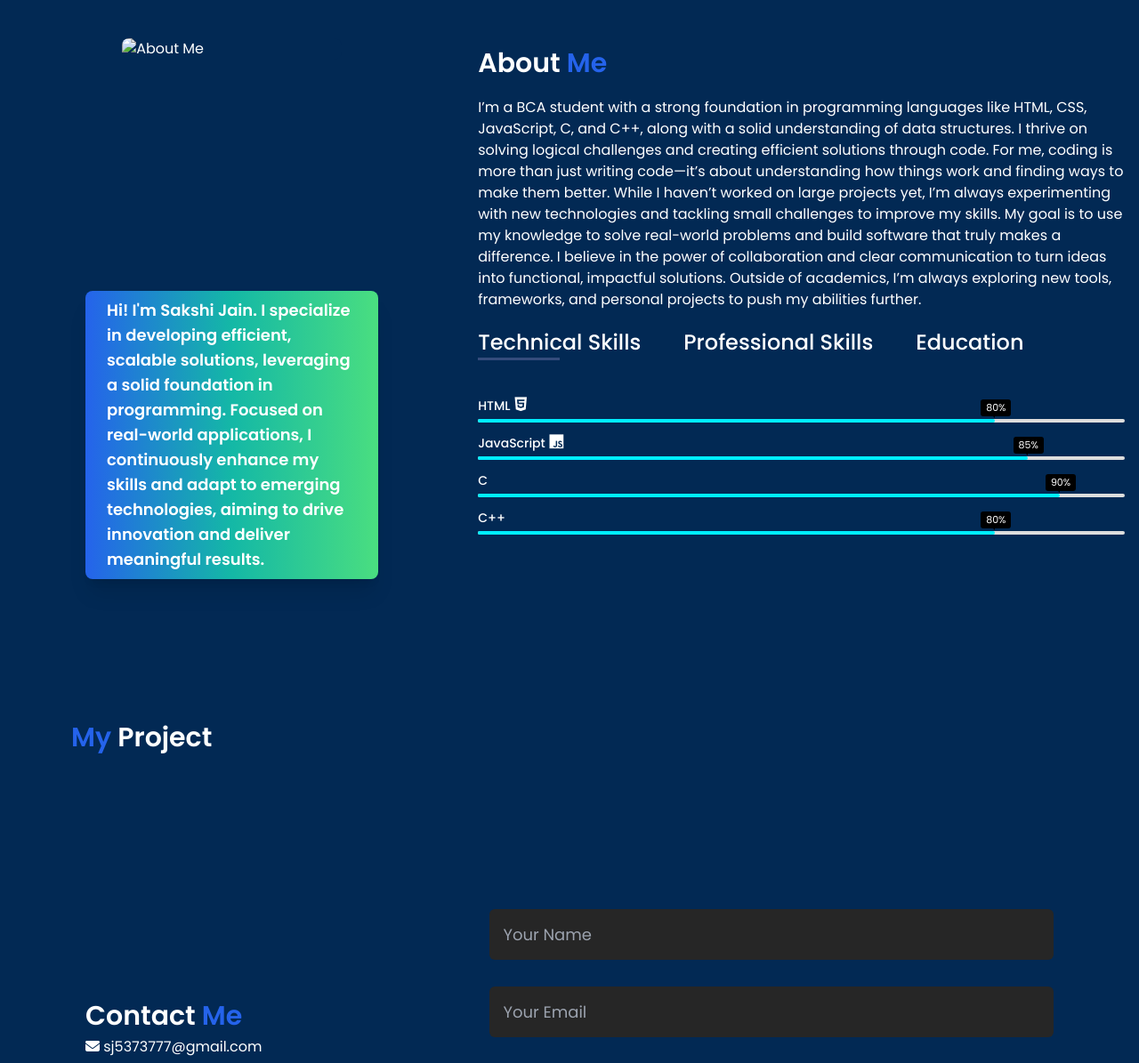
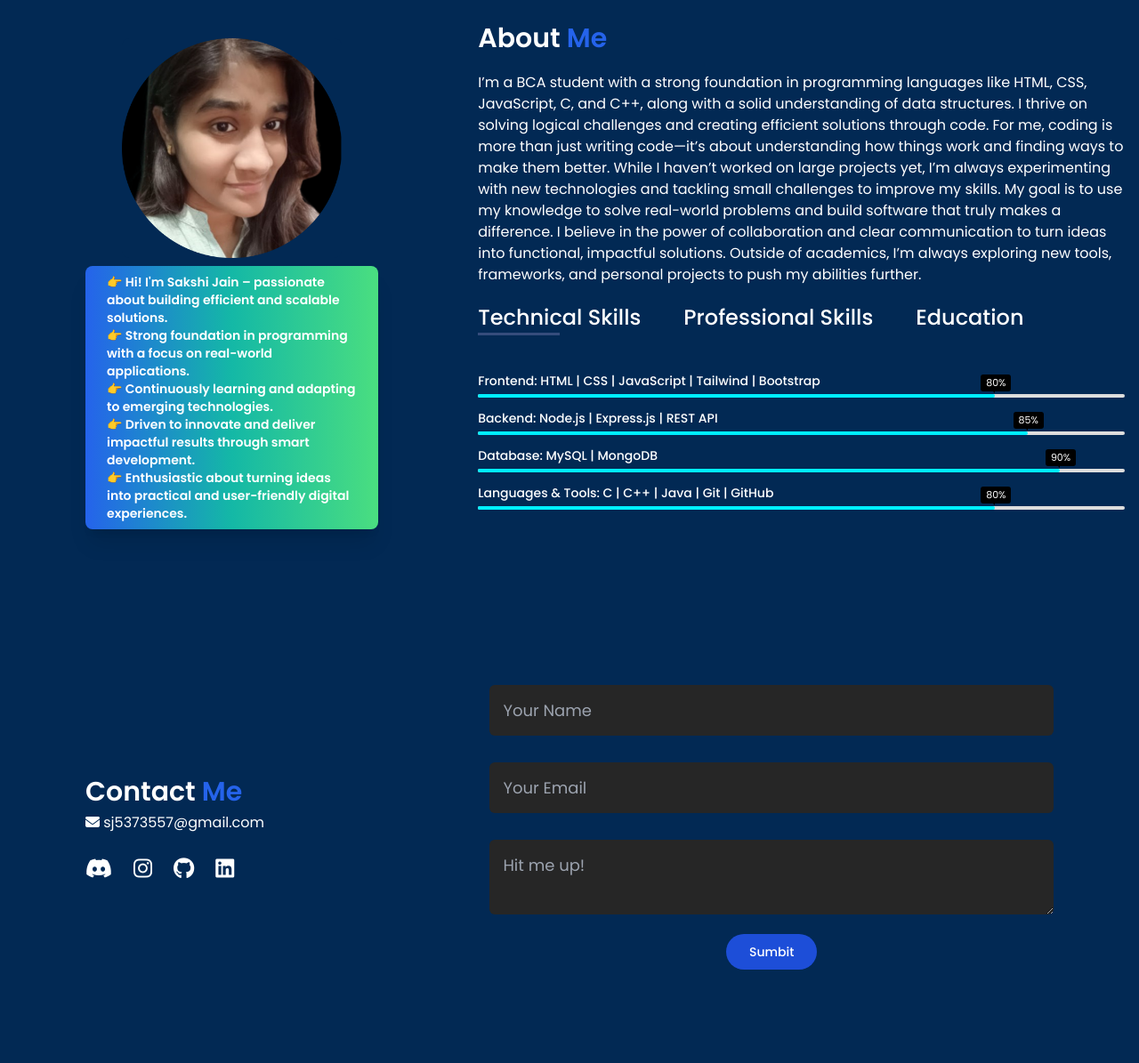
Before and after one commit to Sjain0018/Sakshi-Portfolio, a plain HTML site: page index.html in a window 1280 px wide. Shown: the part 877-2072 px from the top of the page at 89% size. Drawn offline with nearby package versions, Linux system fonts and the light colour scheme.

Commit message:
Add image | fix links | fix email | fix about 2 section

```diff
--- a/index.html
+++ b/index.html
@@ -3,8 +3,8 @@
   <head>
     <meta charset="UTF-8" />
     <meta name="viewport" content="width=device-width, initial-scale=1.0" />
-    <title>Portfolio - Sakshi Jain</title>
-    <link href="./src/output.css" rel="stylesheet" />
+    <title>Sakshi Jain - Portfolio</title>
+    <!-- <link href="./src/output.css" rel="stylesheet" /> -->
     <link rel="preconnect" href="https://fonts.googleapis.com" />
     <link rel="preconnect" href="https://fonts.gstatic.com" crossorigin />
     <link
@@ -138,7 +138,6 @@
       .progress-line.html span::after {
         content: "80%";
       }
-
 
       .progress-line.javascript span::after {
         content: "85%";
@@ -305,8 +304,8 @@
           class="flex items-center justify-between flex-wrap p-6 bg-[#022954]"
         >
           <span class="flex items-center text-white text-xl"
-            ><img src="s1.png" class=" h-10 rounded-full mr-3""
-            />Sakshi's Portfolio</span
+            ><img src="s1.png" class=" h-10 rounded-full mr-3"" />Sakshi's
+            Portfolio</span
           >
           <ul class="flex items-center list-none m-0 p-0">
             <li class="flex items-center mx-6 relative group">
@@ -426,7 +425,7 @@
                 <!-- Social Media links  -->
                 <div class="flex gap-6">
                   <a
-                    href="https://www.Discord.com/sjain0018"
+                    href="https://discord.com/users/1305614793779970200"
                     class="transform hover:scale-110 hover:text-blue-300 text-blue-200 transition-all duration-300 ease-in-out hover:shadow-lg"
                   >
                     <i class="fa-brands fa-discord text-2xl"></i>
@@ -444,7 +443,7 @@
                     <i class="fa-brands fa-github text-2xl"></i>
                   </a>
                   <a
-                    href="https://www.linkedin.com/Sjain0018"
+                    href="www.linkedin.com/in/sakshi-jain-34a7b7355"
                     class="transform hover:scale-110 hover:text-blue-300 text-2xl transition-all duration-300 ease-in-out hover:shadow-lg"
                   >
                     <i class="fa-brands fa-linkedin text-2xl"></i>
@@ -495,18 +494,25 @@
               <!-- Image in the upper part (Row 1), centered and smaller -->
               <div class="pt-10">
                 <img
-                src="main.png"
+                  src="s1.png"
                   alt="About Me"
                   class="w-3/4 mx-auto rounded-lg object-cover"
                 />
               </div>
               <!-- Paragraph in the lower part (Row 2) -->
-              <div class="py-2 bg-gradient-to-r from-blue-600 via-teal-500 to-green-400 text-white px-6 rounded-lg shadow-xl max-w-lg mx-0">
-                <p class="bg-transparent text-lg font-semibold break-words">
-                  Hi! I'm Sakshi Jain. I specialize in developing efficient, scalable solutions, leveraging a solid foundation in programming. Focused on real-world applications, I continuously enhance my skills and adapt to emerging technologies, aiming to drive innovation and deliver meaningful results.
-                </p>
+              <div
+                class="py-2 bg-gradient-to-r from-blue-600 via-teal-500 to-green-400 text-white px-6 rounded-lg shadow-xl max-w-lg mx-0"
+              >
+                <ul class="bg-transparent text-sm font-semibold break-words list-none">
+  <li class="bg-transparent">👉 Hi! I'm Sakshi Jain – passionate about building efficient and scalable solutions.</li>
+  <li class="bg-transparent">👉 Strong foundation in programming with a focus on real-world applications.</li>
+  <li class="bg-transparent">👉 Continuously learning and adapting to emerging technologies.</li>
+  <li class="bg-transparent">👉 Driven to innovate and deliver impactful results through smart development.</li>
+  <li class="bg-transparent">👉 Enthusiastic about turning ideas into practical and user-friendly digital experiences.</li>
+
+</ul>
+
               </div>
-
             </div>
           </div>
 
@@ -560,8 +566,11 @@
               <div class="Technical-bars">
                 <div class="bars">
                   <div class="info">
-                    <span>HTML</span>
-                    <i class="fa-brands fa-html5"></i>
+                    <span
+                      >Frontend: HTML | CSS | JavaScript | Tailwind |
+                      Bootstrap</span
+                    >
+                    <!-- <i class="fa-brands fa-html5"></i> -->
                   </div>
                   <div class="progress-line html">
                     <span></span>
@@ -570,8 +579,8 @@
 
                 <div class="bars">
                   <div class="info">
-                    <span>JavaScript</span>
-                    <i class="fa-brands fa-js"></i>
+                    <span>Backend: Node.js | Express.js | REST API</span>
+                    <!-- <i class="fa-brands fa-js"></i> -->
                   </div>
                   <div class="progress-line javascript">
                     <span></span>
@@ -579,7 +588,7 @@
                 </div>
                 <div class="bars">
                   <div class="info">
-                    <span>C</span>
+                    <span>Database: MySQL | MongoDB</span>
                   </div>
                   <div class="progress-line c">
                     <span
@@ -589,7 +598,9 @@
                 </div>
                 <div class="bars">
                   <div class="info">
-                    <span>C++</span>
+                    <span
+                      >Languages & Tools: C | C++ | Java | Git | GitHub</span
+                    >
                   </div>
                   <div class="progress-line cand">
                     <span></span>
@@ -683,23 +694,23 @@
                     <span class="text-blue-500"
                       >2023 - Present (CCSU - Meerut)</span
                     ><br />
-                    BCA from I.P P.G College Campus-2 Bulandshahr
+                    BCA | I.P P.G College Campus-2 Bulandshahr
                   </p>
                 </li>
                 <li class="education-item">
                   <p>
                     <span class="text-blue-500">2022 - 2023 (U.P Board)</span
                     ><br />
-                    12<sup>th</sup> (PCM) from Dayawati Diwan Singh Shukla
-                    Saraswati Vidya Mandir, Sikandrabad, Bulandshahr
+                    12<sup>th</sup> (PCM) | Dayawati Diwan Singh Shukla
+                    Saraswati Vidya Mandir | Sikandrabad | Bulandshahr
                   </p>
                 </li>
                 <li class="education-item">
                   <p>
                     <span class="text-blue-500">2020 - 2021 (U.P Board)</span
                     ><br />
-                    10<sup>th</sup> from Saraswati Balika Vidya Mandir,
-                    Sikandrabad, Bulandshahr
+                    10<sup>th</sup> | Saraswati Balika Vidya Mandir |
+                    Sikandrabad | Bulandshahr
                   </p>
                 </li>
               </ul>
@@ -710,18 +721,17 @@
     </section>
 
     <!-- for project section  -->
-    <section id="Project" class="p-20 h-[40%] w-full">
+    <!-- <section id="Project" class="p-20 h-[40%] w-full">
       <div>
         <h1 class="text-3xl font-semibold">
           <span class="text-blue-600">My </span>Project
         </h1>
       </div>
-    </section>
+    </section> -->
 
     <!-- for contact section  -->
     <section id="Contact" class="p-20 h-[50%] w-full">
       <div class="container-contact mx-auto px-4">
-
         <div class="row-contact flex flex-col lg:flex-row gap-8 items-center">
           <!-- mail phone no. social media links  -->
           <div class="contact-left w-full lg:w-2/5 mb-8 lg:mb-0">
@@ -729,10 +739,12 @@
               <h1 class="text-3xl font-semibold">
                 Contact <span class="text-blue-600">Me </span>
               </h1>
-              <p><i class="fa-solid fa-envelope my-2"></i> sj5373777@gmail.com</p>
+              <p>
+                <i class="fa-solid fa-envelope my-2"></i> sj5373557@gmail.com
+              </p>
               <div class="flex gap-6 mt-5">
                 <a
-                  href="https://www.Discord.com/sjain0018_58849"
+                  href="https://discord.com/users/1305614793779970200"
                   class="transform hover:scale-110 hover:text-blue-300 text-blue-200 transition-all duration-300 ease-in-out hover:shadow-lg"
                 >
                   <i class="fa-brands fa-discord text-2xl"></i>
@@ -750,7 +762,7 @@
                   <i class="fa-brands fa-github text-2xl"></i>
                 </a>
                 <a
-                  href="https://www.linkedin.com/in/Sjain0018"
+                  href="www.linkedin.com/in/sakshi-jain-34a7b7355"
                   class="transform hover:scale-110 hover:text-blue-300 text-2xl transition-all duration-300 ease-in-out hover:shadow-lg"
                 >
                   <i class="fa-brands fa-linkedin text-2xl"></i>
@@ -794,7 +806,7 @@
       </p>
       <p class="bg-transparent">
         Made with
-        <i class="bg-transparent fa-solid fa-heart text-red-700 "></i> Sakshi
+        <i class="bg-transparent fa-solid fa-heart text-red-700"></i> Sakshi
         Jain
       </p>
     </div>
```
Also changed, not shown: s1.png (added). Lines whose indentation alone changed are shown as unchanged.
